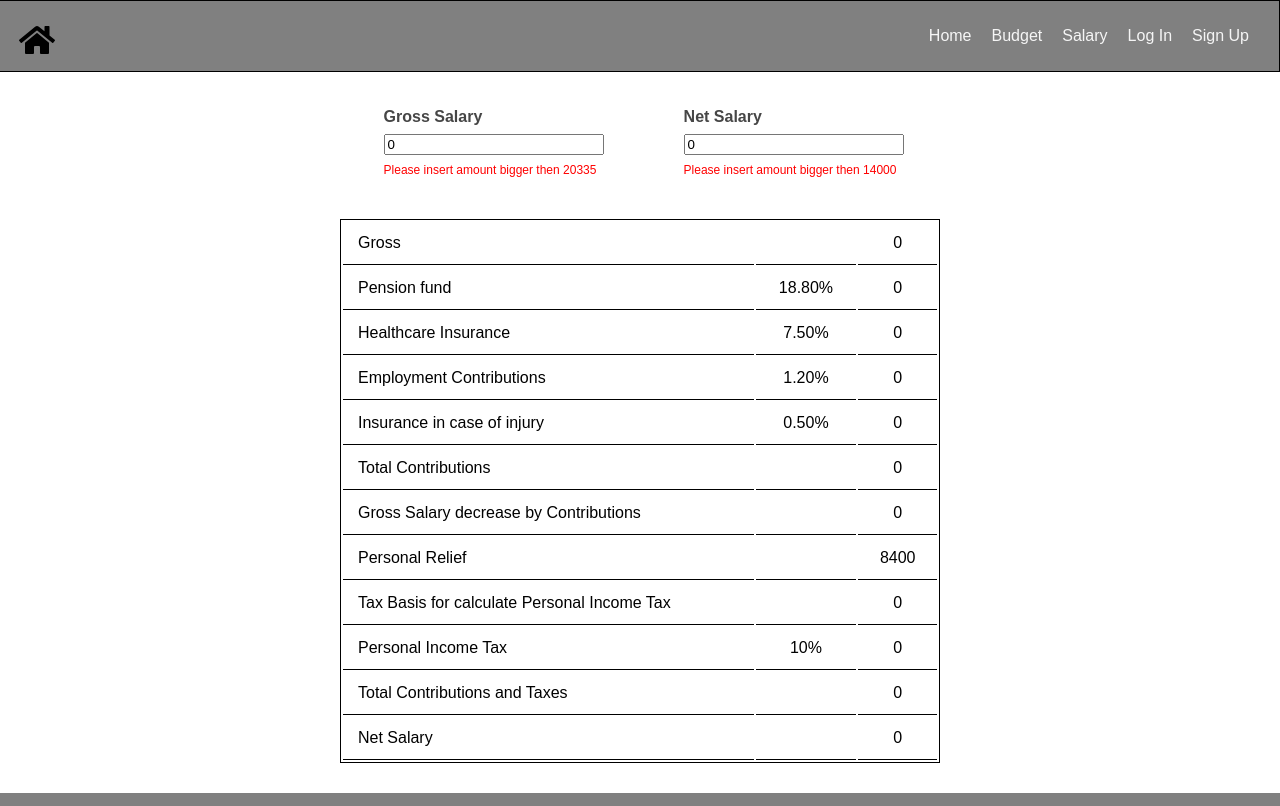
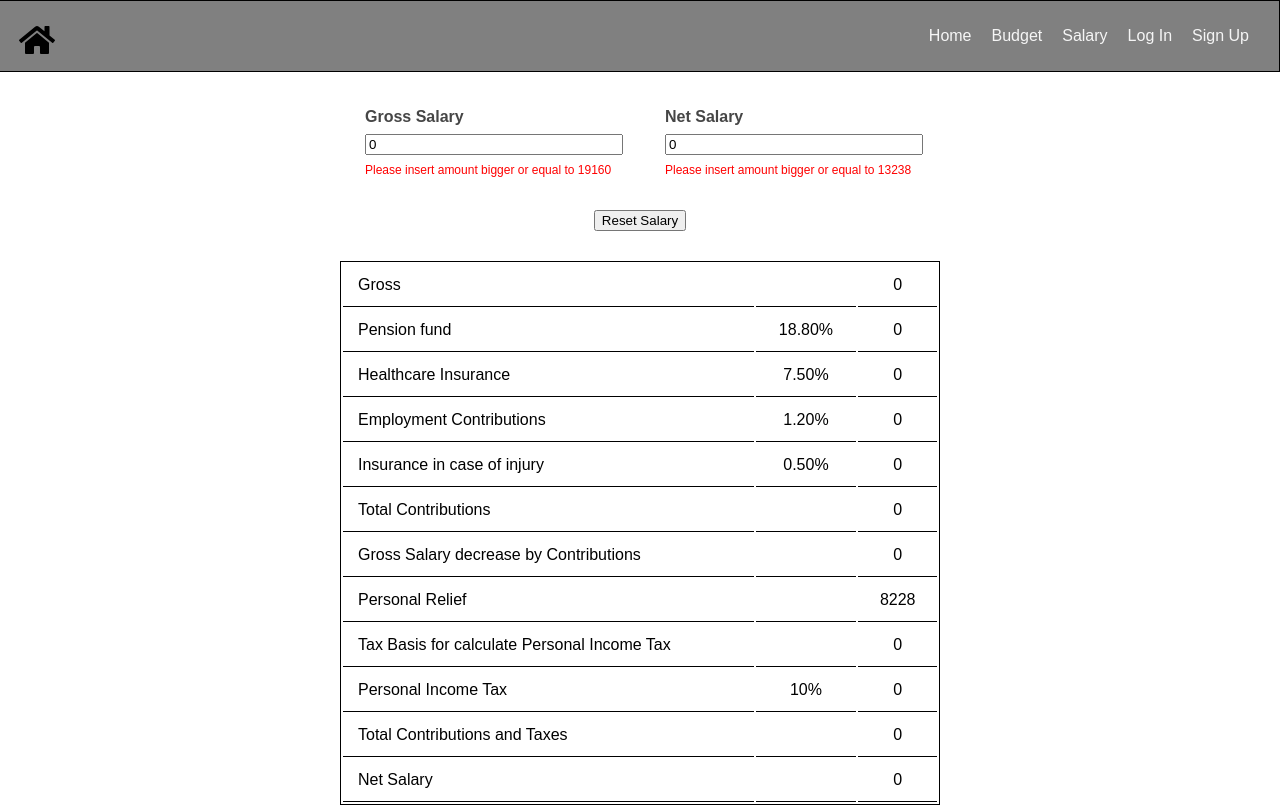
Before and after one commit to dario888/finace-app, a React (Create React App) app in the folder client/: page /salary in a window 1280 px wide. Shown: the top 806 px of the page. Built offline with nearby package versions, Linux system fonts and the light colour scheme.

Commit message:
Salary 2

```diff
--- a/client/src/App.css
+++ b/client/src/App.css
@@ -312,21 +312,30 @@ label {
 
 }
 
-.inputSlalary{
+.inputSalary{
   width: 600px;
-  margin-bottom: 30px;
+  margin-bottom: 20px;
   display: flex;
   justify-content: space-around;
 }
 
-.inputSlalary input{
+.inputSalary div{
+  width: 250px;
+  height: 90px;
+}
+
+.inputSalary input{
   width: 100%;
 }
 
-.inputSlalary p {
+.inputSalary p {
   color: red;
   margin-top: 8px;
   font-size: 12px;
+}
+
+.salaryClear{
+margin-bottom: 30px;
 }
 
 .tblSalary{
--- a/client/src/components/budget-salary/Budget.tsx
+++ b/client/src/components/budget-salary/Budget.tsx
@@ -88,6 +88,7 @@ const Budget = () => {
     }
 
     const clearItems = () => setExpenses([]);
+    const resetBudget = () => setBudget(0);
 
 
 
@@ -104,6 +105,9 @@ const Budget = () => {
                         <input type="number" value={budget.toString()} onChange={setBudgetHendler}
                         className="inputForms" id="bgtInp" required/>
                     </div>
+                    <button type="submit" onClick={resetBudget} className="btnForm" id="budgetSubmit">
+                        Reset Budget
+                    </button>
                     <button type="submit" className="btnForm" id="budgetSubmit">
                         Add Budget
                     </button>
@@ -112,7 +116,8 @@ const Budget = () => {
                     <h3>Expenses</h3>
                     <div className="formGroup">
                         <input type="text" value={expensesName} onChange={setExpensesHendler}
-                        className="inputForms" id="expInp" maxLength={13} required/>
+                        className="inputForms" id="expInp" maxLength={13} required
+                        placeholder="Expense Name"/>
                     </div>
                     <h3>Amount</h3>
                     <div className="formGroup">
--- a/client/src/components/budget-salary/Salary.tsx
+++ b/client/src/components/budget-salary/Salary.tsx
@@ -6,11 +6,13 @@ import React, {useState, useEffect, ChangeEvent} from 'react'
 
 const Salary = () => {
 
-    let [grossSalary, setGrossSalary] = useState(0)
+    const [inputGross, setInputGross] = useState(0)
+    const [grossSalary, setGrossSalary] = useState(0)
     const [netSalary, setNetSalary] = useState(0)
+    const [calcNetAmount, setCalcNetAmount] = useState(0)
 
-    const grossMin = 20335;
-    const netMin = 14000;
+    const grossMin = 19159;
+    const netMin = 13238;
 
     const pensionFund = 0.188;
     const healthcareIns = 0.075;
@@ -18,52 +20,84 @@ const Salary = () => {
     const injuryInsurance = 0.005;
     const totalContributions = Math.round(grossSalary * (pensionFund + healthcareIns + employmentContributions + injuryInsurance));
     const grossDecreaseByContributions = grossSalary - totalContributions;
-    const personalRelief = 8400;
-    const taxBasisPersonalIncomeTax = grossDecreaseByContributions - (grossSalary > grossMin ? personalRelief : 0);
-    const personalIncomeTax = parseInt((taxBasisPersonalIncomeTax * 0.1).toFixed());
+    const personalRelief = 8228;
+    const taxBasisPersonalIncomeTax = grossDecreaseByContributions - (grossSalary >= grossMin ? personalRelief : 0);
+    const personalIncomeTax = Math.round(taxBasisPersonalIncomeTax * 0.1);
     const totalContributionsAndTaxes = totalContributions + personalIncomeTax;
 
+    // netToGross = grossSalary
+    const netToGross = calcNetAmount >= netMin
+    ? Math.round( (calcNetAmount + (calcNetAmount-8228) / 0.9 * 0.1) / 0.72 )
+    : 0
 
+    const displayGross = inputGross > grossMin ? inputGross : 0
+    // console.log(displayGross)
 
+    //Calculating salary from Gross to Net
     useEffect(()=>{
         setNetSalary(grossSalary - totalContributionsAndTaxes)
         // eslint-disable-next-line
-    },[totalContributionsAndTaxes, grossSalary])
+    },[grossSalary, totalContributionsAndTaxes])
 
-    const changeGrossHendler = (e: ChangeEvent<HTMLInputElement>) =>  !e.target.value
-    ? setGrossSalary(0) : setGrossSalary(parseInt( e.target.value))
+    //inputGross = grossSalary
+    useEffect(()=>{
+        setGrossSalary(displayGross)
+        // eslint-disable-next-line
+    },[displayGross])
+
+    //Calculating from Net to Gross
+    useEffect(()=>{
+        setGrossSalary(netToGross)
+        // eslint-disable-next-line
+    },[netToGross])
 
 
-    const changeNetHendler = (e: ChangeEvent<HTMLInputElement>) =>
-    setNetSalary(parseInt(e.target.value) )
+    const changeGrossHendler = (e: ChangeEvent<HTMLInputElement>) => !e.target.value
+     ? setInputGross(0) : setInputGross( parseInt(e.target.value) )
 
 
+    const changeNetHendler = (e: ChangeEvent<HTMLInputElement>) => !e.target.value
+    ? setCalcNetAmount(0) : setCalcNetAmount(parseInt(e.target.value) )
 
-    //console.log(grossSalary)
+    const clickResetHendler = () => {
+        setGrossSalary(0)
+        setNetSalary(0)
+        setCalcNetAmount(0)
+        setInputGross(0)
+    }
+
+    // netToGross.toString() ||  netToGross ||
     return (
         <div className="containerSalary">
-            <div className="inputSlalary">
+            <div className="inputSalary">
                 <div>
                     <label>Gross Salary</label>
-                    <input type="number" value={grossSalary.toString()} onChange={changeGrossHendler}/>
+                    <input type="number"
+                    value={ inputGross ? inputGross.toString() : grossSalary.toString()  }
+                    onChange={changeGrossHendler}/>
                     {
-                        grossSalary < grossMin && <p>Please insert amount bigger then 20335</p>
+                        grossSalary < grossMin && <p>Please insert amount bigger or equal to 19160</p>
                     }
                 </div>
                 <div>
                     <label>Net Salary</label>
-                    <input type="number" value={netSalary.toString()} onChange={changeNetHendler}/>
+                    <input type="number" value={calcNetAmount ? calcNetAmount.toString() : netSalary.toString()} onChange={changeNetHendler}/>
                     {
-                        netSalary < netMin && <p>Please insert amount bigger then 14000</p>
+                        netSalary < netMin ? <p>Please insert amount bigger or equal to 13238</p>
+                        :  null
                     }
                 </div>
+
+            </div>
+            <div>
+                <button className="salaryClear" onClick={clickResetHendler}>Reset Salary</button>
             </div>
             <table className="tblSalary">
                 <tbody>
                 <tr>
                     <td align="left">Gross</td>
                     <td></td>
-                    <td>{grossSalary}</td>
+                    <td>{ grossSalary }</td>
                 </tr>
                 <tr>
                     <td align="left">Pension fund</td>
@@ -98,7 +132,7 @@ const Salary = () => {
                 <tr>
                     <td align="left">Personal Relief</td>
                     <td></td>
-                    <td>8400</td>
+                    <td>8228</td>
                 </tr>
                 <tr>
                     <td align="left">Tax Basis for calculate Personal Income Tax</td>
```
